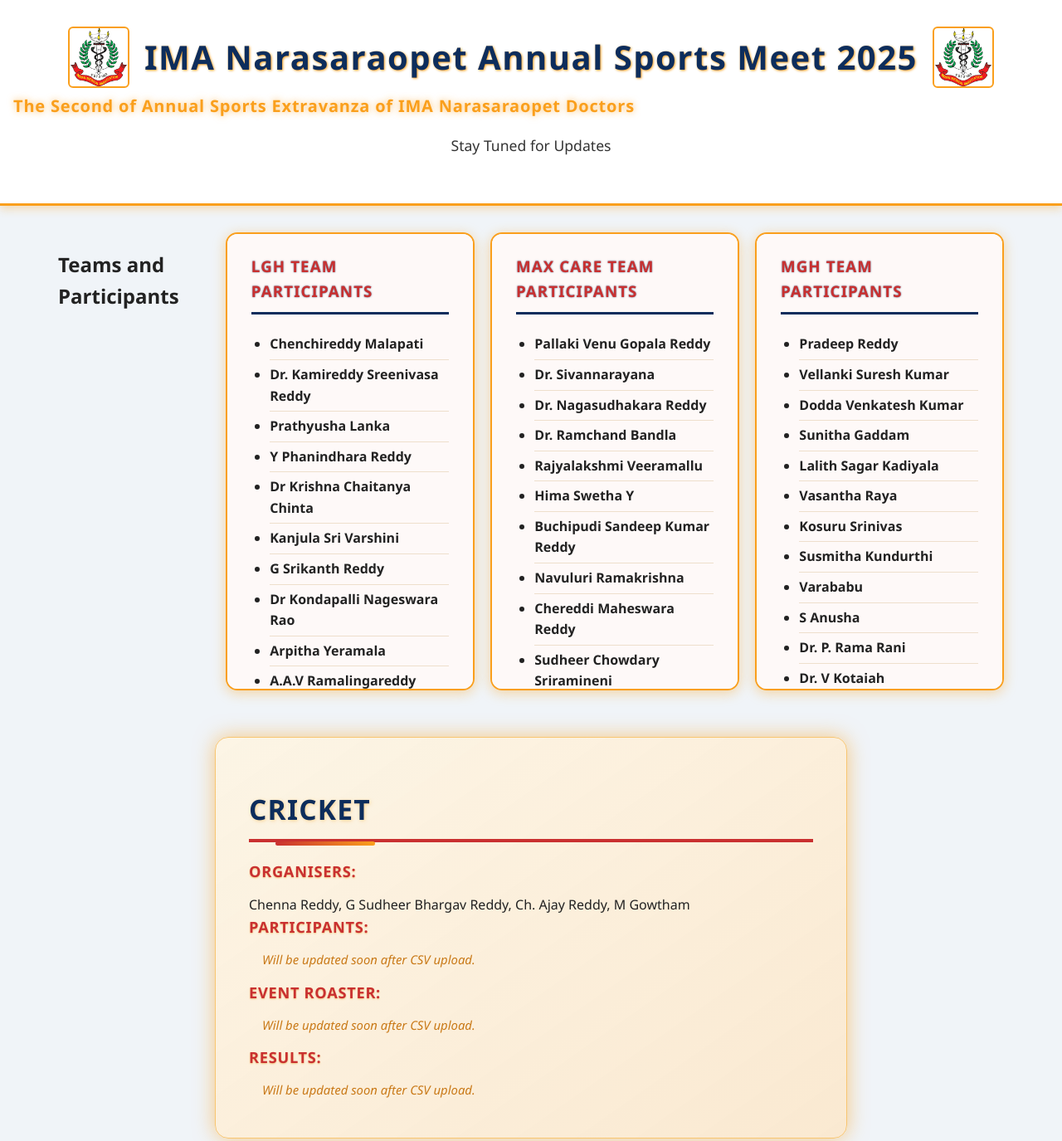
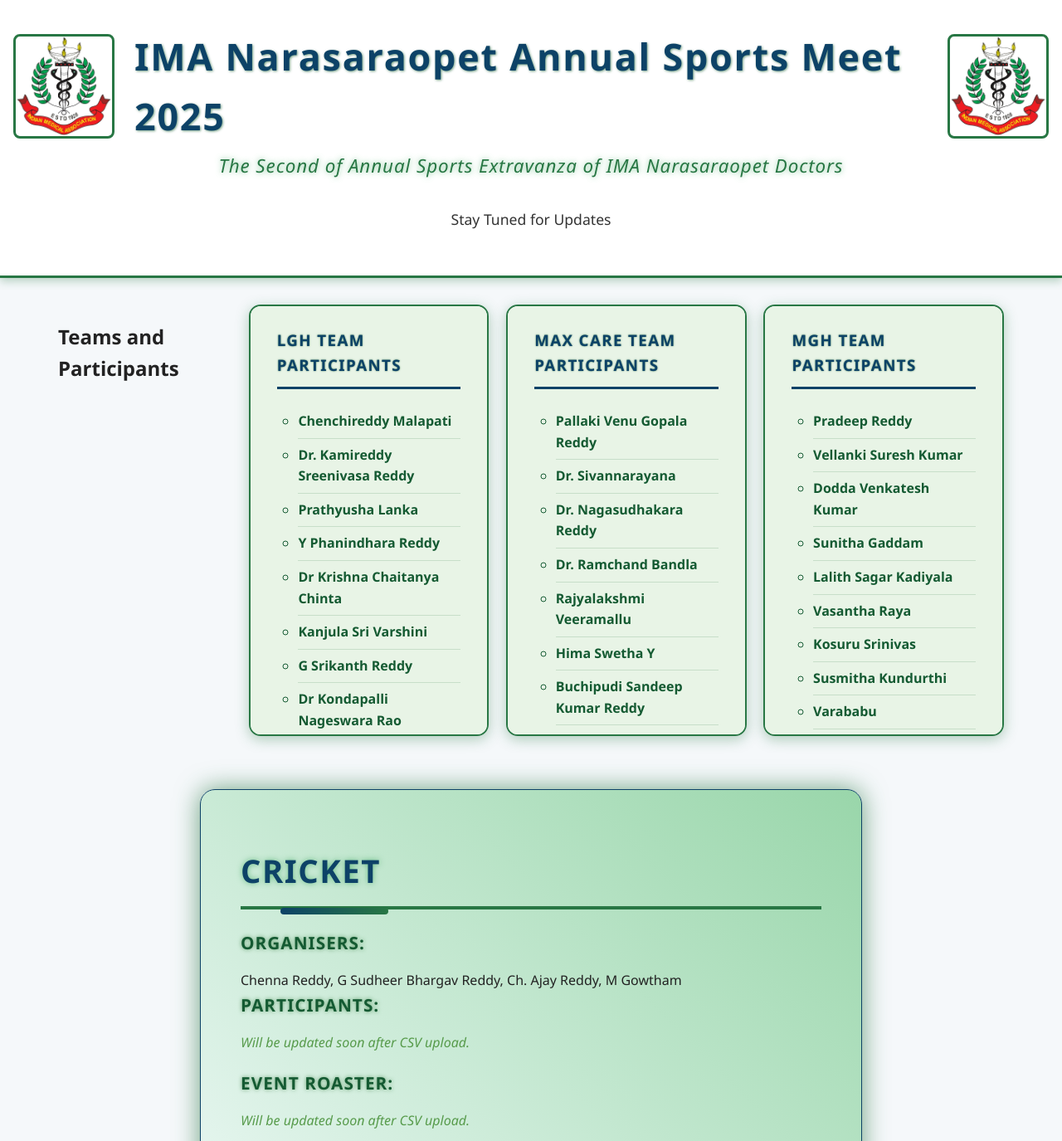
Before and after one commit to kranthi1237doc/sports-meet-2025-, a plain HTML site: page index.html in a window 1280 px wide. Shown: the top 1375 px of the page at 83% size. Drawn offline with Linux system fonts and the light colour scheme; no server answers.

Commit message:
Update styles.css

```diff
--- a/styles.css
+++ b/styles.css
@@ -1,64 +1,66 @@
 /* Reset and base */
 body {
   font-family: 'Segoe UI', Tahoma, Geneva, Verdana, sans-serif;
-  background-color: #f0f4f8;
+  background-color: #f5f8fafa;
   color: #222;
   margin: 0;
   line-height: 1.6;
   min-height: 100vh;
 }
 
-/* Header with logos */
+/* Header and logos */
 header {
   background-color: #fff;
-  color: #0d2d5c;
-  padding: 2rem 1rem 1rem 1rem;
-  border-bottom: 3px solid #fa9f1c;
-  box-shadow: 0 4px 10px rgba(250, 159, 28, 0.3);
+  color: #0d4267;
+  padding: 2rem 1rem 0.4rem 1rem;
+  border-bottom: 3px solid #287744;
+  box-shadow: 0 4px 10px rgba(40, 119, 68, 0.3);
 }
 
 .header-row {
   display: flex;
   align-items: center;
   justify-content: center;
-  gap: 1.1rem;
+  gap: 1.5rem;
 }
 
 .logo-img {
-  width: 70px; /* logo increased */
-  height: 70px;
-  object-fit: cover;
-  border-radius: 6px;
+  width: 120px;
+  height: 120px;
+  object-fit: contain;
+  border-radius: 8px;
   background: #fff;
-  border: 2px solid #fa9f1c;
+  border: 3px solid #287744;
   transition: transform 0.3s ease;
 }
 
 .logo-img:hover {
-  transform: scale(1.1);
+  transform: scale(1.05);
 }
 
 header h1 {
   font-weight: 700;
-  font-size: 2.5rem;
+  font-size: 2.8rem;
   margin: 0;
-  color: #0d2d5c;
-  text-shadow: 1px 1px 3px #fa9f1c;
-  letter-spacing: 1.5px;
+  color: #0d4267;
+  text-shadow: 1px 1px 3px #2b6d44aa;
+  letter-spacing: 1.8px;
 }
 
 header h2 {
-  font-weight: 600;
-  font-size: 1.25rem;
-  margin-top: 0.4rem;
-  color: #fa9f1c;
-  letter-spacing: 0.8px;
-  text-shadow: 0 0 8px #fa9f1caa;
+  font-weight: 500;
+  font-size: 1.4rem;
+  margin: 0.4rem 0 2rem;
+  color: #287744;
+  letter-spacing: 0.9px;
+  text-align: center;
+  font-style: italic;
+  text-shadow: 0 0 7px #51b270bb;
 }
 
 .executive p {
   max-width: 1000px;
-  margin: 0 auto 2.5rem;
+  margin: 0 auto 3rem;
   color: #333;
   font-weight: 500;
   font-size: 1.1rem;
@@ -69,104 +71,107 @@ header h2 {
 main {
   max-width: 1140px;
   margin: 0 auto;
-  padding: 2rem 1rem;
+  padding: 2rem 1rem 3rem;
 }
 
-/* Teams side by side */
+/* Teams container */
 #teams {
   display: flex;
   justify-content: space-between;
-  gap: 1.2rem;
-  margin-bottom: 3.5rem;
+  gap: 1.3rem;
+  margin-bottom: 4rem;
 }
 
 .team {
-  background: #fef9f8;
+  background: #e8f4e6;
   border-radius: 14px;
-  padding: 1.5rem 1.8rem;
+  padding: 1.6rem 2rem;
   width: 32%;
-  max-height: 500px;
+  max-height: 520px;
   overflow-y: auto;
-  box-shadow: 0 3px 15px rgba(250, 159, 28, 0.4);
-  border: 2px solid #fa9f1c;
-  transition: box-shadow 0.3s ease;
+  box-sizing: border-box;
+  box-shadow: 0 4px 16px rgba(40, 119, 68, 0.35);
+  border: 2px solid #287744;
+  transition: box-shadow 0.4s ease;
 }
 
 .team:hover {
-  box-shadow: 0 6px 30px rgba(250, 159, 28, 0.8);
+  box-shadow: 0 10px 30px rgba(40, 119, 68, 0.65);
 }
 
 .team h3 {
   margin-top: 0;
   font-weight: 800;
-  color: #c93030;
-  border-bottom: 3px solid #0d2d5c;
-  padding-bottom: 0.6rem;
+  color: #0d4267;
+  border-bottom: 3px solid #0d4267;
+  padding-bottom: 0.7rem;
   text-transform: uppercase;
-  letter-spacing: 1.1px;
-  text-shadow: 0 0 2px #0d2d5cbb;
+  letter-spacing: 1.4px;
+  text-shadow: 0 0 2px #2b6d44dd;
+  user-select: none;
 }
 
 .team ul {
-  padding-left: 1.4rem;
-  margin-top: 1rem;
-  max-height: 440px;
+  padding-left: 1.6rem;
+  margin-top: 1.2rem;
+  max-height: 460px;
   overflow-y: auto;
-  color: #222222;
+  color: #145a32;
   font-size: 1rem;
   font-weight: 600;
-  list-style-type: disc;
+  list-style-type: circle;
 }
 
 .team ul li {
-  border-bottom: 1px solid #eedfcc;
-  padding: 5px 0;
-  transition: background-color 0.25s ease;
+  border-bottom: 1px solid #c7dec9;
+  padding: 7px 0;
+  transition: background-color 0.3s ease;
+  cursor: default;
 }
-
 .team ul li:hover {
-  background-color: #fae0af88;
-  cursor: default;
+  background-color: #b3e4b2aa;
 }
 
 /* Event container */
 .event {
-  border-radius: 16px;
-  margin: 2.5rem auto;
-  max-width: 680px;
-  padding: 2rem 2.5rem;
-  box-shadow: 0 0 25px #fa9f1c88;
-  background: linear-gradient(145deg, #fdf4e3eb, #fae9d1);
-  border: 1px solid #f8c570;
-  transition: box-shadow 0.4s ease;
+  border-radius: 18px;
+  margin: 3rem auto 3rem;
+  max-width: 700px;
+  padding: 2.2rem 3rem;
+  box-shadow: 0 0 30px #287744aa;
+  background: linear-gradient(45deg, #ebf8f4, #99d6aa);
+  border: 1.5px solid #0d4267;
+  transition: box-shadow 0.45s ease;
   position: relative;
+  user-select: none;
 }
 
 .event:hover {
-  box-shadow: 0 0 45px #fa9f1cdd, 0 5px 15px rgba(250, 159, 28, 0.55);
+  box-shadow: 0 0 50px #2a7f49ff, 0 10px 40px rgba(40,119,68,0.9);
 }
 
 .event h2 {
-  color: #0d2d5c;
-  margin-bottom: 1.3rem;
+  color: #0d4267;
+  margin-bottom: 1.5rem;
   font-weight: 900;
-  font-size: 2.1rem;
-  letter-spacing: 1.2px;
-  text-shadow: 1px 1px 4px #f8c570bb;
-  border-bottom: 4px solid #c93030;
-  padding-bottom: 0.5rem;
+  font-size: 2.4rem;
+  letter-spacing: 1.5px;
+  border-bottom: 4px solid #287744;
+  padding-bottom: 0.7rem;
   text-transform: uppercase;
+  text-shadow: 0 0 7px #51b270cc;
+  user-select: text;
   position: relative;
 }
 
 .event h2::after {
   content: '';
   position: absolute;
-  bottom: -8px;
-  left: 2rem;
-  width: 120px;
-  height: 5px;
-  background: linear-gradient(90deg, #c93030, #fa9f1c);
+  bottom: -10px;
+  left: 3rem;
+  width: 130px;
+  height: 8px;
+  background: linear-gradient(90deg, #0d4267, #287744);
   border-radius: 5px;
 }
 
@@ -174,89 +179,91 @@ main {
 .participants h3,
 .roaster h3,
 .results h3 {
-  color: #c93030;
+  color: #145a32;
   margin-top: 0;
-  margin-bottom: 0.8rem;
+  margin-bottom: 1rem;
   font-weight: 700;
-  font-size: 1.14rem;
+  font-size: 1.3rem;
   text-transform: uppercase;
-  letter-spacing: 0.7px;
-  text-shadow: 0 1px 2px #f0c27b;
+  letter-spacing: 1px;
+  text-shadow: 0 0 5px #2d7635aa;
+  user-select: text;
 }
 
 .participants ul,
 .roaster ul,
 .results ul {
   padding-left: 1.6rem;
-  margin-top: 0.4rem;
-  max-height: 200px;
+  margin-top: 1rem;
+  max-height: 220px;
   overflow-y: auto;
-  font-size: 1rem;
+  font-size: 1.05rem;
   font-weight: 600;
-  color: #333;
+  color: #1a4e2f;
 }
 
 .participants ul li,
 .roaster ul li,
 .results ul li {
-  padding: 6px 0;
-  border-bottom: 1px solid #f7e8c2;
-  transition: background-color 0.3s ease;
+  padding: 7px 3px;
+  border-bottom: 1px solid #d0e6d1;
+  transition: background-color 0.35s ease;
+  cursor: default;
+  user-select: text;
 }
-
 .participants ul li:hover,
 .roaster ul li:hover,
 .results ul li:hover {
-  background-color: #fae0afaa;
-  cursor: default;
+  background-color: #a3d89cff;
 }
 
+/* Note style in golden green */
 .note {
   font-style: italic;
-  color: #c97917;
-  font-size: 0.93rem;
-  margin-top: 0;
-  margin-bottom: 0.8rem;
-  padding-left: 1rem;
+  color: #579b4b;
+  font-size: 1rem;
+  margin-bottom: 1.2rem;
+  user-select: none;
 }
 
 /* Footer */
 footer {
-  background-color: #0d2d5c;
-  color: #fa9f1c;
+  background-color: #0d4267;
+  color: #a8d08d;
   text-align: center;
-  padding: 1.25rem 0;
-  font-weight: 600;
-  letter-spacing: 1.3px;
-  font-size: 1.05rem;
+  padding: 1.5rem 0;
+  font-weight: 700;
+  letter-spacing: 1.5px;
+  font-size: 1.1rem;
+  user-select: none;
 }
 
-/* Scrollbar Customization */
+/* Scrollbar styling */
 .team ul::-webkit-scrollbar,
 .participants ul::-webkit-scrollbar,
 .roaster ul::-webkit-scrollbar,
 .results ul::-webkit-scrollbar {
-  width: 9px;
+  width: 10px;
 }
 
 .team ul::-webkit-scrollbar-track,
 .participants ul::-webkit-scrollbar-track,
 .roaster ul::-webkit-scrollbar-track,
 .results ul::-webkit-scrollbar-track {
-  background: #fef4d1;
-  border-radius: 5px;
+  background: #d7efd8;
+  border-radius: 10px;
 }
 
 .team ul::-webkit-scrollbar-thumb,
 .participants ul::-webkit-scrollbar-thumb,
 .roaster ul::-webkit-scrollbar-thumb,
 .results ul::-webkit-scrollbar-thumb {
-  background: #fa9f1c;
-  border-radius: 5px;
-  border: 2px solid #fef4d1;
+  background: #287744;
+  border-radius: 10px;
+  border: 2px solid #d7efd8;
 }
 
-/* Responsive tweaks */
+/* Responsive */
 @media (max-width: 960px) {
   #teams {
     flex-direction: column;
@@ -264,17 +271,17 @@ footer {
   .team {
     width: 100%;
     max-height: none;
-    margin-bottom: 2rem;
+    margin-bottom: 3rem;
   }
   .header-row {
     flex-direction: column;
-    gap: 1rem;
+    gap: 1.5rem;
   }
   .logo-img {
-    width: 90px;
-    height: 90px;
+    width: 120px;
+    height: 120px;
   }
   header h1 {
-    font-size: 2rem;
+    font-size: 2.5rem;
   }
 }
```
